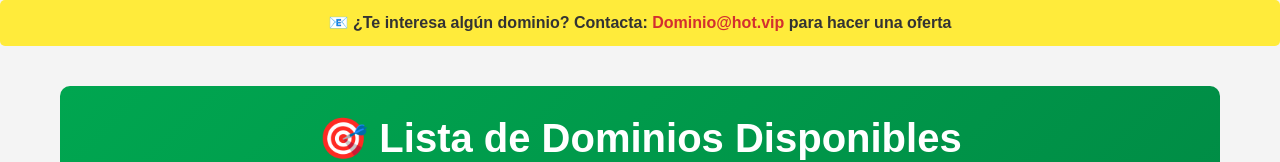
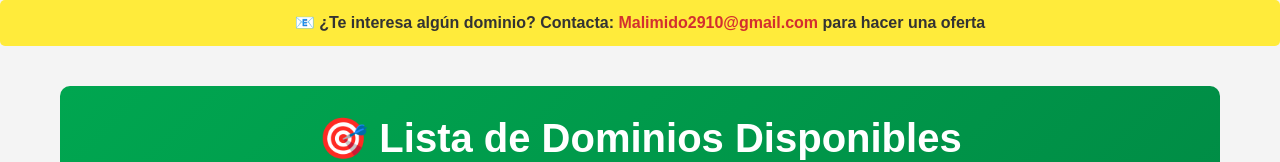
Before and after one commit to limelemonade555/dm-listing-other-tld, a plain HTML site: page index.html in a window 1280 px wide. Shown: the top 162 px of the page. Drawn offline with Linux system fonts and the light colour scheme.

Commit message:
index.html

```diff
--- a/index.html
+++ b/index.html
@@ -9,7 +9,7 @@
 </head>
 <div class="contact-banner">
     <p>📧 ¿Te interesa algún dominio? <strong>Contacta:</strong>
-       <a href="mailto:Dominio@hot.vip">Dominio@hot.vip</a> para hacer una oferta
+       <a href="mailto:Dominio@hot.vip">Malimido2910@gmail.com</a> para hacer una oferta
     </p>
 </div>
 <body>
```
